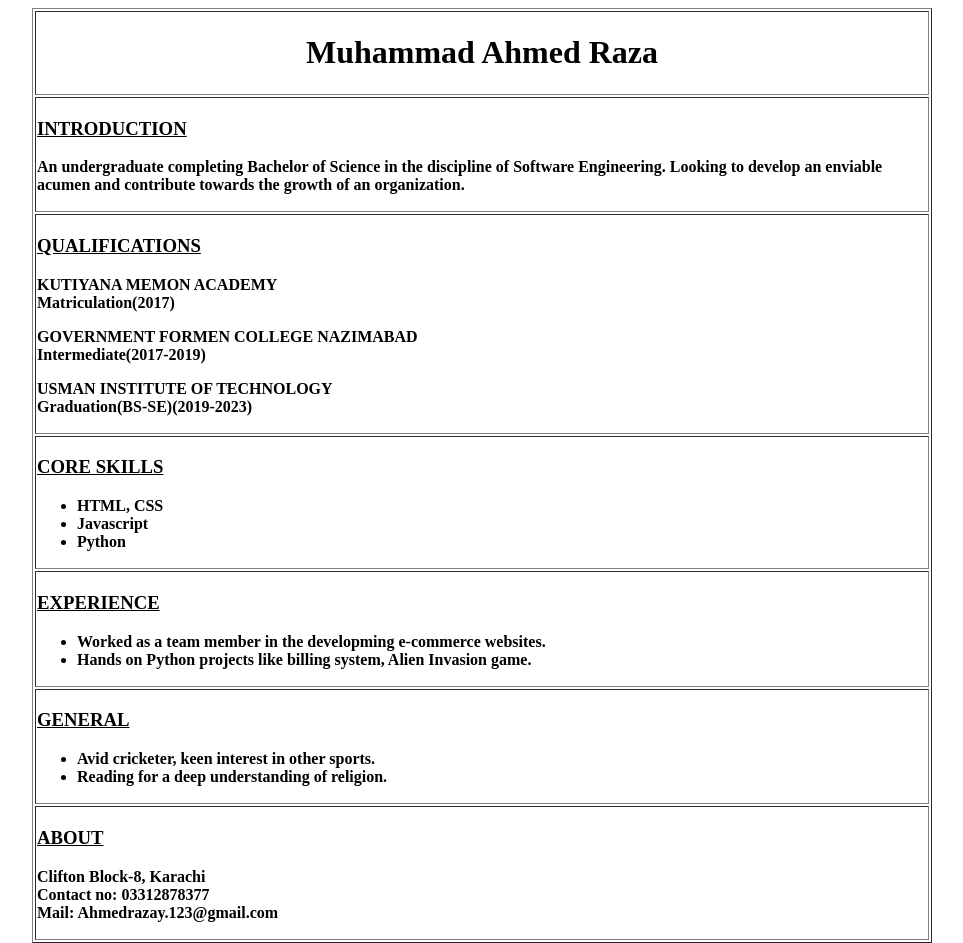
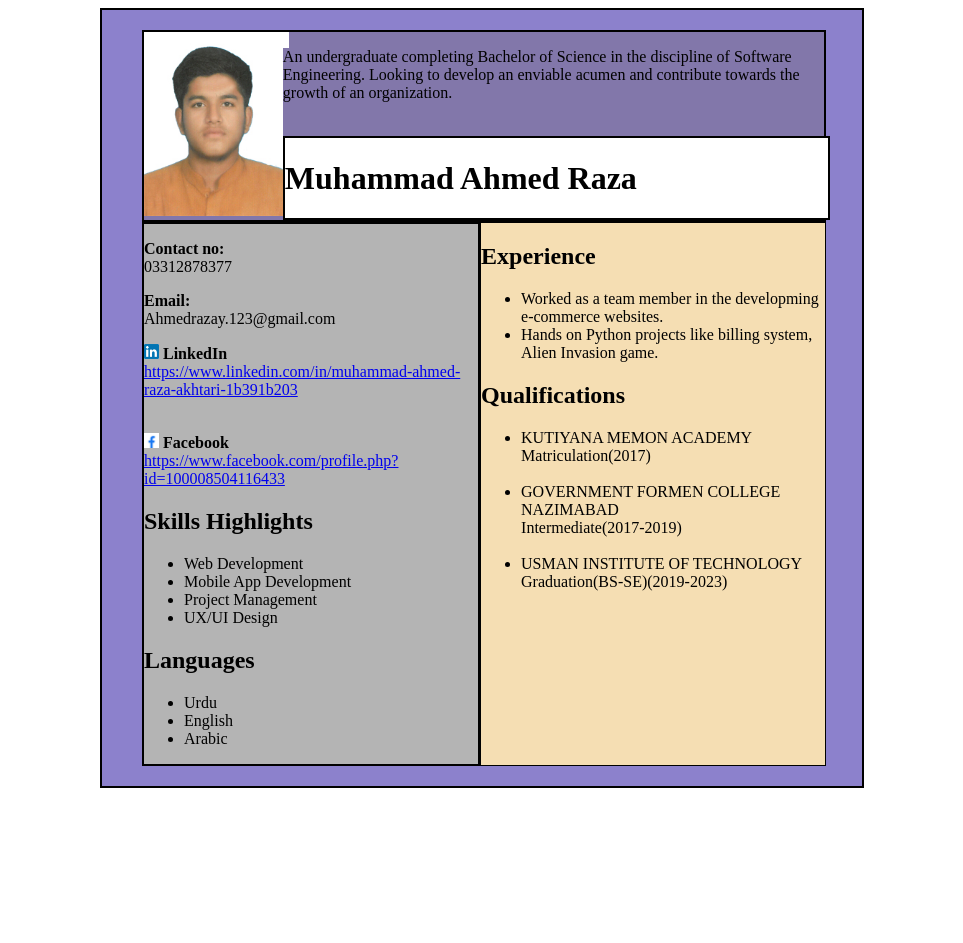
Before and after one commit to Ahmedraza445/MY-CV, a plain HTML site: page index.html in a window 1280 px wide. Shown: the whole page, without its empty margins (158-1121 px from the left). After the commit the page ends 800 px from the top, so only its background shows below. Drawn offline with Linux system fonts and the light colour scheme.

Commit message:
some work

```diff
--- /dev/null
+++ b/css/style.css
@@ -0,0 +1,96 @@
+.container{
+    margin-left: 250px;
+    margin-right: 250px;
+    border: 2px solid rgb(0, 0, 0);
+    background-color: rgb(140, 129, 204);
+}
+.main{
+    border: 2px solid black;
+    display: flex;
+    width: 89.5%;
+    align-items: center;
+    margin-top: 20px;
+    margin-left: 40px;
+    margin-right: 40px;
+    background-color: rgb(130, 119, 170);
+}
+.main1{
+    display: table-column;
+    width: 100%;
+
+}
+.intro{
+    margin-left: 30px;
+    width: 94%;
+
+    background-color: rgb(130, 119, 170);
+}
+.image{
+    width: 16%;
+
+}
+.name{
+    width: 95%;
+    border: 2px solid black;
+    margin-left: 30px;
+    background-color: rgb(255, 255, 255);
+}
+.gener{
+    width: 90%;
+    display: flex;
+    background-image: linear-gradient(wheat,wheat);
+    margin-left: 40px;
+    margin-right: 40px;
+    margin-bottom: 20px;
+}
+.left{
+    border: 2px solid black;
+    background-color: rgb(180, 180, 180);
+}
+.right{
+    border: 1px solid black;
+    background-color: wheat;
+
+}
+/* .intro{
+    background-color: blueviolet;
+    width: 95%;
+    margin-left: 15px;
+    border: 1px solid black;
+    margin-top: 10px;
+}
+.educ{
+    background-color: green;
+    width: 95%;
+    margin-left: 15px;
+    border: 1px solid black;
+    margin-top: 10px;
+}
+.skills{
+    background-color: orange;
+    width: 95%;
+    margin-left: 15px;
+    border: 1px solid black;
+    margin-top: 10px;
+}
+.exp{
+    background-color: red;
+    width: 95%;
+    margin-left: 15px;
+    border: 1px solid black;
+    margin-top: 10px;
+}
+.general{
+    background-color: grey;
+    width: 95%;
+    margin-left: 15px;
+    border: 1px solid black;
+    margin-top: 10px;
+}
+.about{
+    background-color: yellow;
+    width: 95%;
+    margin-left: 15px;
+    border: 1px solid black;
+    margin-top: 10px;
+} */
--- a/index.html
+++ b/index.html
@@ -4,54 +4,67 @@
     <meta charset="UTF-8">
     <meta http-equiv="X-UA-Compatible" content="IE=edge">
     <meta name="viewport" content="width=device-width, initial-scale=1.0">
-    <title>Document</title>
+    <link rel="stylesheet" href="./css/style.css" class="rel">
+    <title>MY-CV</title>
 </head>
 <body>
-    <table border="1" align="center" width="900px">
-    <tr>
-        <th><h1>Muhammad Ahmed Raza</h1></th>
-    </tr>
-    <tr align="left">
-    <th><h3><u>INTRODUCTION</u></h3>
-    <p>An undergraduate completing Bachelor of Science in the discipline of Software Engineering. Looking to develop an enviable acumen and contribute towards the growth of an organization.</p>
-</th>
-</tr>
+    <div class="container">
+        <div class="main" >
+            <div class="image">
+                <img src="./img/profile.jpg.jpg" width="145px">
+            </div>
+            <div class="main1">
+                <div class="intro">
+                    <p>An undergraduate completing Bachelor of Science in the discipline of Software Engineering. Looking to develop an enviable acumen and contribute towards the growth of an organization.</p><br>
+                </div>
+                <div class="name">
+                    <h1>Muhammad Ahmed Raza</h1>
+                </div>
+            </div>
+        </div>
 
-<tr align="left"><th>
-    <h3><u>QUALIFICATIONS</u></h3>
-    <p>KUTIYANA MEMON ACADEMY<br>Matriculation(2017)</p>
-    <p>GOVERNMENT FORMEN COLLEGE NAZIMABAD<br>Intermediate(2017-2019)</p>
-    <p>USMAN INSTITUTE OF TECHNOLOGY<br>Graduation(BS-SE)(2019-2023)</p>
-</th></tr>
-<tr align="left"><th>
-    <h3><u>CORE SKILLS</u></h3>
+        <div class="gener">
+            <div class="left">
+                <p><b>Contact no:</b><br>03312878377</p>
+                <p><b>Email:</b><br>Ahmedrazay.123@gmail.com</p>
+                <p><img src="./img/linkedin.png"width="15px"><b> LinkedIn</b><br>
+                <a href="https://www.linkedin.com/in/muhammad-ahmed-raza-akhtari-1b391b203">https://www.linkedin.com/in/muhammad-ahmed-raza-akhtari-1b391b203</a></p><br>
+                <img src="./img/fb.png" width="15px"><b> Facebook</b><br>
+                <a href="https://www.facebook.com/profile.php?id=100008504116433">https://www.facebook.com/profile.php?id=100008504116433</a>
+
+                <h2>Skills Highlights</h2>
                     <ul>
-        <li>HTML, CSS</li>
-        <li>Javascript</li>
-        <li>Python</li>
+                        <li>Web Development</li>
+                        <li>Mobile App Development</li>
+                        <li>Project Management</li>
+                        <li>UX/UI Design</li>
                     </ul>
-</th></tr>
 
-<tr align="left"><th>
-    <h3><u>EXPERIENCE</u></h3>
+                <h2>Languages</h2>
+                    <ul>
+                        <li>Urdu</li>
+                        <li>English</li>
+                        <li>Arabic</li>
+                    </ul>
+            </div>
+
+            <div class="right">
+                <h2>Experience</h2>
                     <ul>
                         <li>Worked as a team member in the developming e-commerce websites.</li>
                         <li>Hands on Python projects like billing system, Alien Invasion game.</li>
                     </ul>
-</th></tr>
 
-<tr align="left"><th>
-    <h3><u>GENERAL</u></h3>
+                <h2>Qualifications</h2>
                     <ul>
-        <li>Avid cricketer, keen interest in other sports.</li>
-        <li>Reading for a deep understanding of religion.</li>
+                        <li>KUTIYANA MEMON ACADEMY<br>Matriculation(2017)</li><br>
+                        <li>GOVERNMENT FORMEN COLLEGE NAZIMABAD<br>Intermediate(2017-2019)</li><br>
+                        <li>USMAN INSTITUTE OF TECHNOLOGY<br>Graduation(BS-SE)(2019-2023)</li>
                     </ul>
-</th></tr>
+            </div>
 
-<tr align="left"><th>
-    <h3><u>ABOUT</u></h3>
-    <p>Clifton Block-8, Karachi <br> Contact no: 03312878377 <br> Mail: Ahmedrazay.123@gmail.com</p>
-</th></tr>
-</table>
+        </div>
+
+    </div>
 </body>
 </html>
```
Also changed, not shown: img/fb.png (added), img/linkedin.png (added), img/profile.jpg.jpg (added). Lines whose indentation alone changed are shown as unchanged.
